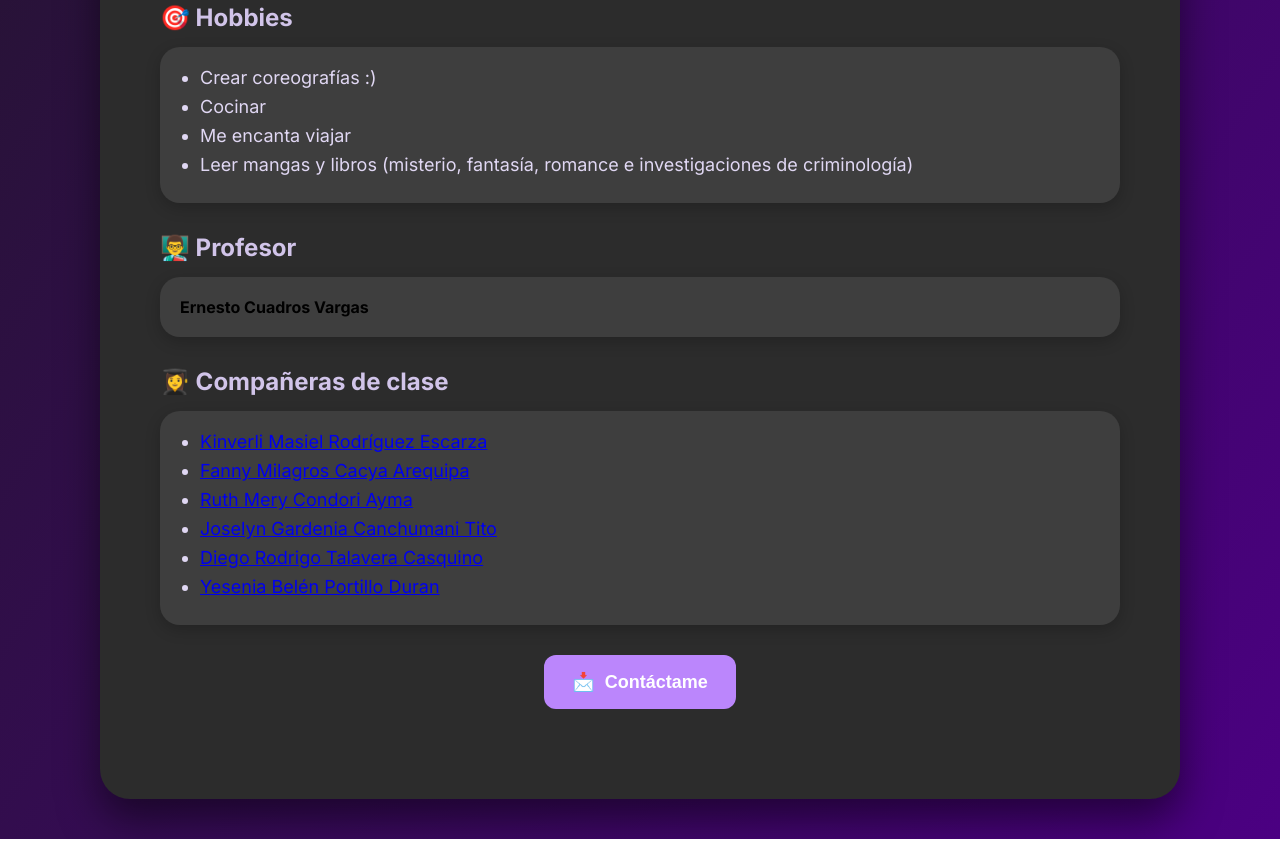
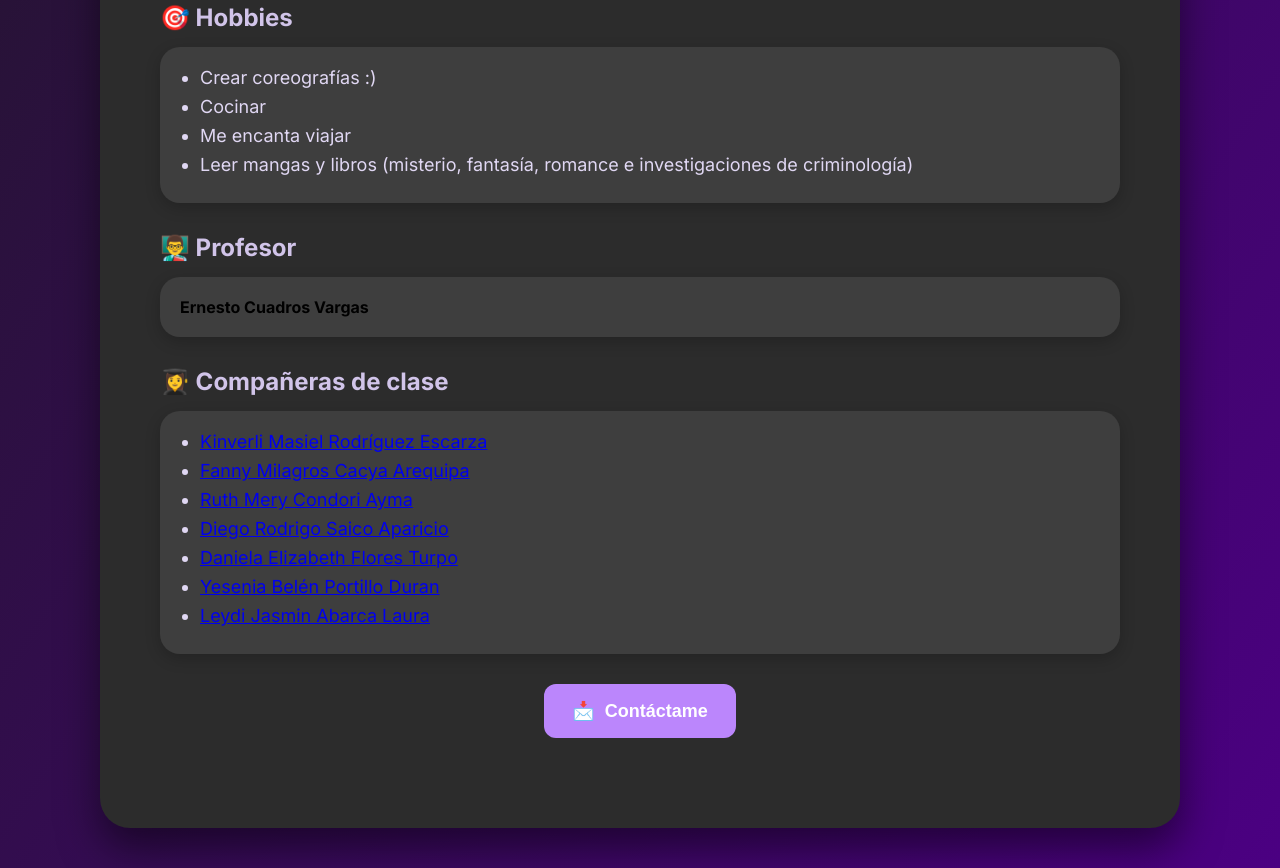
Before and after one commit to cristell729/githubpagetest, a plain HTML site: page index.html in a window 1280 px wide. Shown: the part 1129-1997 px from the top of the page. Before the commit the page ends 1968 px from the top, so only its background shows below. Drawn offline with Linux system fonts and the light colour scheme.

Commit message:
Update index.html

```diff
--- a/index.html
+++ b/index.html
@@ -155,7 +155,7 @@
     <div class="intro-text">
       Hola :) , soy cris  y estoy estudiando la carrera de Ingeniería Industrial en la
       <a href="https://ucsp.edu.pe/" target="_blank" class="universidad" title="Ir al sitio oficial de la universidad">
-        Universidad Católica San Pablo
+        Universidad Católica San Pablo.
       </a>. Es una carrera que me inspira y me motiva a aprender constantemente. Encontrando soluciones prácticas y aportando valor en cualquier entorno profesional.
       <br><br>
       Además de mi formación académica, el baile es una de mis grandes pasiones. A través de él expreso mi energía, disciplina y alegría, creando un equilibrio entre lo profesional y lo artístico.
@@ -219,9 +219,10 @@
           <li><a href="https://kimberly230705.github.io/Kinverli-Masiel-Rodriguez-Escarza/" target="_blank">Kinverli Masiel Rodríguez Escarza</a></li>
           <li><a href="https://fannymca.github.io/Fanny-Milagros-Cacya-Arequipa-/" target="_blank">Fanny Milagros Cacya Arequipa</a></li>
           <li><a href="https://m3ry789.github.io/githubpage/" target="_blank">Ruth Mery Condori Ayma</a></li>
-          <li><a href="https://joselyncanchumani.github.io/" target="_blank">Joselyn Gardenia Canchumani Tito</a></li>
-          <li><a href="https://diegorodrigotalaveracasquino.github.io" target="_blank">Diego Rodrigo Talavera Casquino</a></li>
+          <li><a href="https://diegorodrigosaico.github.io/diegorodrigosaico/" target="_blank">Diego Rodrigo Saico Aparicio</a></li>
+          <li><a href="https://elizapov.github.io/Daniela-Elizabeth/" target="_blank">Daniela Elizabeth Flores Turpo</a></li>
           <li><a href="https://yeseniabpd.github.io/Yesenia-Bel-n-Portillo-Duran/" target="_blank">Yesenia Belén Portillo Duran</a></li>
+          <li><a href="https://leydi-abarca-laura.github.io/pagina-web/" target="_blank">Leydi Jasmin Abarca Laura</a></li>
         </ul>
       </div>
     </div>
```
